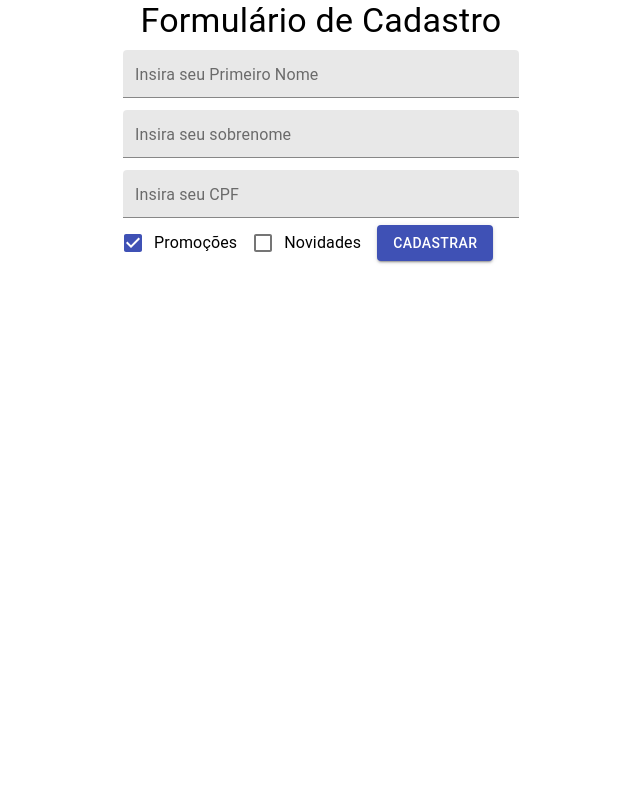
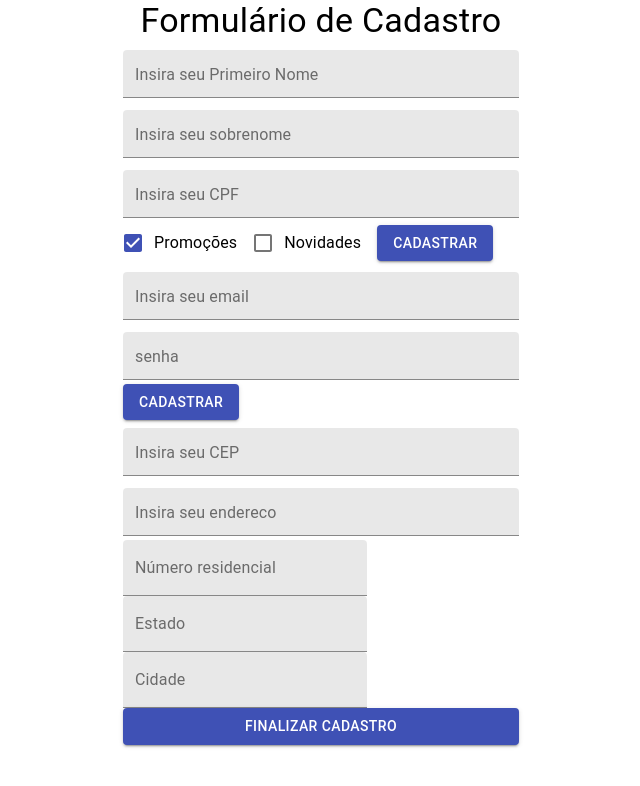
Before and after one commit to LuanCMartins/Formulario_Cadastro_ReactJS, a React (Create React App) app in the folder ceep/: page / in a window 1280 px wide. Shown: the top 786 px of the page, without its empty margins (319-959 px from the left). Built offline with nearby package versions, Linux system fonts and the light colour scheme.

Commit message:
Criação dos dois novos formulários de dados do usuário e dados do endereço

```diff
--- /dev/null
+++ b/ceep/src/components/FormularioCadastro/DadosEntrega.jsx
@@ -0,0 +1,50 @@
+import { TextField, Button } from '@material-ui/core';
+import React from 'react';
+
+function DadosEntrega() {
+    return (
+        <form>
+            <TextField
+                id="cep"
+                label="Insira seu CEP"
+                type="number"
+                variant="filled"
+                fullWidth margin="dense">
+            </TextField>
+            <TextField
+                id="endereco"
+                label="Insira seu endereco"
+                type="text"
+                variant="filled"
+                fullWidth margin="dense">
+            </TextField>
+            <TextField
+                id="numero"
+                label="Número residencial"
+                type="number"
+                variant="filled">
+            </TextField>
+            <TextField
+                id="estado"
+                label="Estado"
+                type="text"
+                variant="filled">
+            </TextField>
+            <TextField
+                id="cidade"
+                label="Cidade"
+                type="text"
+                variant="filled">
+            </TextField>
+            <Button
+                type="submit"
+                variant="contained"
+                color="primary"
+                fullWidth margin="dense">
+                Finalizar cadastro
+            </Button>
+        </form>
+    );
+}
+
+export default DadosEntrega;
--- /dev/null
+++ b/ceep/src/components/FormularioCadastro/DadosPessoais.jsx
@@ -0,0 +1,86 @@
+import React, { useState } from 'react';
+import { TextField, Button, Checkbox, FormControlLabel } from '@material-ui/core';
+
+function DadosPessoais({ aoEnviar, validarCpf }) {
+    const [nome, setNome] = useState("");
+    const [sobrenome, setSobrenome] = useState("");
+    const [cpf, setCpf] = useState("");
+    const [promocoes, setPromocoes] = useState(true);
+    const [novidades, setNovidades] = useState(false);
+    const [erros, setErros] = useState({
+        cpf:{
+            valido : true,
+            textoAjuda: ""}
+    });
+
+    {//Não colocar o useState() dentro de chamadas condicionais
+        //Só chamar o hook dentro de funções do React (chamar o useState(), apenas onde tiver no return a arvoer de renderização)
+    }
+    return (
+        <form onSubmit={(event) => {
+            event.preventDefault();
+            aoEnviar({nome, sobrenome, cpf, promocoes, novidades});
+        }}
+        >
+            <TextField
+                value={nome}
+                onChange={event => {
+                    setNome(event.target.value);
+                }}
+                id="name"
+                label="Insira seu Primeiro Nome"
+                variant="filled"
+                fullWidth margin="dense"
+            />
+            <TextField
+                value={sobrenome}
+                onChange={event => {
+                    setSobrenome(event.target.value);
+                }}
+                id="sobrenome"
+                label="Insira seu sobrenome"
+                variant="filled"
+                fullWidth margin="dense"
+            />
+            <TextField
+                value={cpf}
+                onChange={event => {
+                    setCpf(event.target.value);
+                }}
+                onBlur={(event) => {
+                    const valido = validarCpf(event.target.value);
+                    setErros({cpf : valido});
+                }}
+                error={!erros.cpf.valido}
+                helperText={erros.cpf.textoAjuda}
+                id="cpf"
+                label="Insira seu CPF"
+                variant="filled"
+                fullWidth margin="dense"
+            />
+            <FormControlLabel
+                control={<Checkbox
+                    onChange={(event) => {
+                        setPromocoes(event.target.checked);
+                    }}
+                    checked={promocoes}
+                    name="promocoes"
+                    color="primary"></Checkbox>}
+                label="Promoções"
+            />
+            <FormControlLabel
+                control={<Checkbox
+                    onChange={(event) => {
+                        setNovidades(event.target.checked);
+                    }}
+                    checked={novidades}
+                    name="novidades"
+                    color="primary"></Checkbox>}
+                label="Novidades"
+            />
+            <Button variant="contained" color="primary" type="submit">Cadastrar</Button>
+        </form>
+    );
+}
+
+export default DadosPessoais;
--- /dev/null
+++ b/ceep/src/components/FormularioCadastro/DadosUsuario.jsx
@@ -0,0 +1,31 @@
+import { TextField, Button } from '@material-ui/core';
+import React from 'react';
+
+function DadosUsuario() {
+    return (
+        <form>
+            <TextField
+                id="email"
+                label="Insira seu email"
+                type="email"
+                variant="filled"
+                fullWidth margin="dense">
+            </TextField>
+            <TextField
+                id="senha"
+                label="senha"
+                type="password"
+                variant="filled"
+                fullWidth margin="dense">
+            </TextField>
+            <Button
+                type="submit"
+                variant="contained"
+                color="primary">
+                Cadastrar
+            </Button>
+        </form>
+    );
+}
+
+export default DadosUsuario;
--- a/ceep/src/components/FormularioCadastro/FormularioCadastro.jsx
+++ b/ceep/src/components/FormularioCadastro/FormularioCadastro.jsx
@@ -1,85 +1,17 @@
 import React, { useState } from 'react';
-import { TextField, Button, Checkbox, FormControlLabel } from '@material-ui/core';
+import DadosEntrega from './DadosEntrega';
+import DadosPessoais from './DadosPessoais';
+import DadosUsuario from './DadosUsuario';
 
 function FormularioCadastro({ aoEnviar, validarCpf }) {
-    const [nome, setNome] = useState("");
-    const [sobrenome, setSobrenome] = useState("");
-    const [cpf, setCpf] = useState("");
-    const [promocoes, setPromocoes] = useState(true);
-    const [novidades, setNovidades] = useState(false);
-    const [erros, setErros] = useState({
-        cpf:{
-            valido : true,
-            textoAjuda: ""}
-    });
 
-    {//Não colocar o useState() dentro de chamadas condicionais
-        //Só chamar o hook dentro de funções do React (chamar o useState(), apenas onde tiver no return a arvoer de renderização)
-    }
+
     return (
-        <form onSubmit={(event) => {
-            event.preventDefault();
-            aoEnviar({nome, sobrenome, cpf, promocoes, novidades});
-        }}
-        >
-            <TextField
-                value={nome}
-                onChange={event => {
-                    setNome(event.target.value);
-                }}
-                id="name"
-                label="Insira seu Primeiro Nome"
-                variant="filled"
-                fullWidth margin="dense"
-            />
-            <TextField
-                value={sobrenome}
-                onChange={event => {
-                    setSobrenome(event.target.value);
-                }}
-                id="sobrenome"
-                label="Insira seu sobrenome"
-                variant="filled"
-                fullWidth margin="dense"
-            />
-            <TextField
-                value={cpf}
-                onChange={event => {
-                    setCpf(event.target.value);
-                }}
-                onBlur={(event) => {
-                    const valido = validarCpf(event.target.value);
-                    setErros({cpf : valido});
-                }}
-                error={!erros.cpf.valido}
-                helperText={erros.cpf.textoAjuda}
-                id="cpf"
-                label="Insira seu CPF"
-                variant="filled"
-                fullWidth margin="dense"
-            />
-            <FormControlLabel
-                control={<Checkbox
-                    onChange={(event) => {
-                        setPromocoes(event.target.checked);
-                    }}
-                    checked={promocoes}
-                    name="promocoes"
-                    color="primary"></Checkbox>}
-                label="Promoções"
-            />
-            <FormControlLabel
-                control={<Checkbox
-                    onChange={(event) => {
-                        setNovidades(event.target.checked);
-                    }}
-                    checked={novidades}
-                    name="novidades"
-                    color="primary"></Checkbox>}
-                label="Novidades"
-            />
-            <Button variant="contained" color="primary" type="submit">Cadastrar</Button>
-        </form>
+        <>
+        <DadosPessoais aoEnviar={aoEnviar} validarCpf={validarCpf}/>
+        <DadosUsuario/>
+        <DadosEntrega/>
+        </>
     );
 }
 
```
